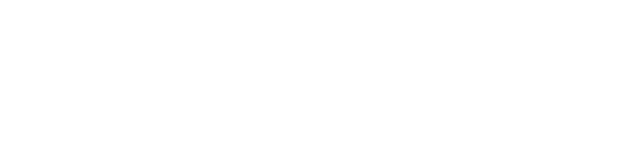
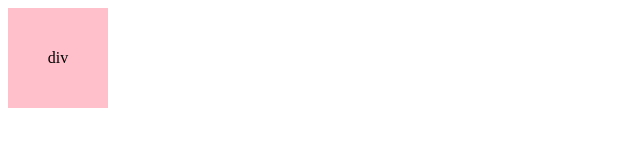
Before and after one commit to 1937743131/index_01, a plain HTML site: page index.html in a window 1280 px wide. Shown: the whole page, without its empty margins (0-640 px from the left). Drawn offline with Linux system fonts and the light colour scheme.

Commit message:
新增的js css文件 修改了html文件

```diff
--- /dev/null
+++ b/index.css
@@ -0,0 +1,7 @@
+div {
+  width: 100px;
+  height: 100px;
+  background-color: pink;
+  text-align: center;
+  line-height: 100px;
+}
--- a/index.html
+++ b/index.html
@@ -4,7 +4,11 @@
     <meta charset="UTF-8" />
     <meta http-equiv="X-UA-Compatible" content="IE=edge" />
     <meta name="viewport" content="width=device-width, initial-scale=1.0" />
+    <link rel="stylesheet" href="./index.css" />
     <title>Document</title>
   </head>
-  <body></body>
+  <body>
+    <div>div</div>
+  </body>
+  <script src="./index.js"></script>
 </html>
--- /dev/null
+++ b/index.js
@@ -0,0 +1,4 @@
+var div = document.querySelector("div");
+div.onclick = function () {
+  div.style.backgroundColor = "red";
+};
```
